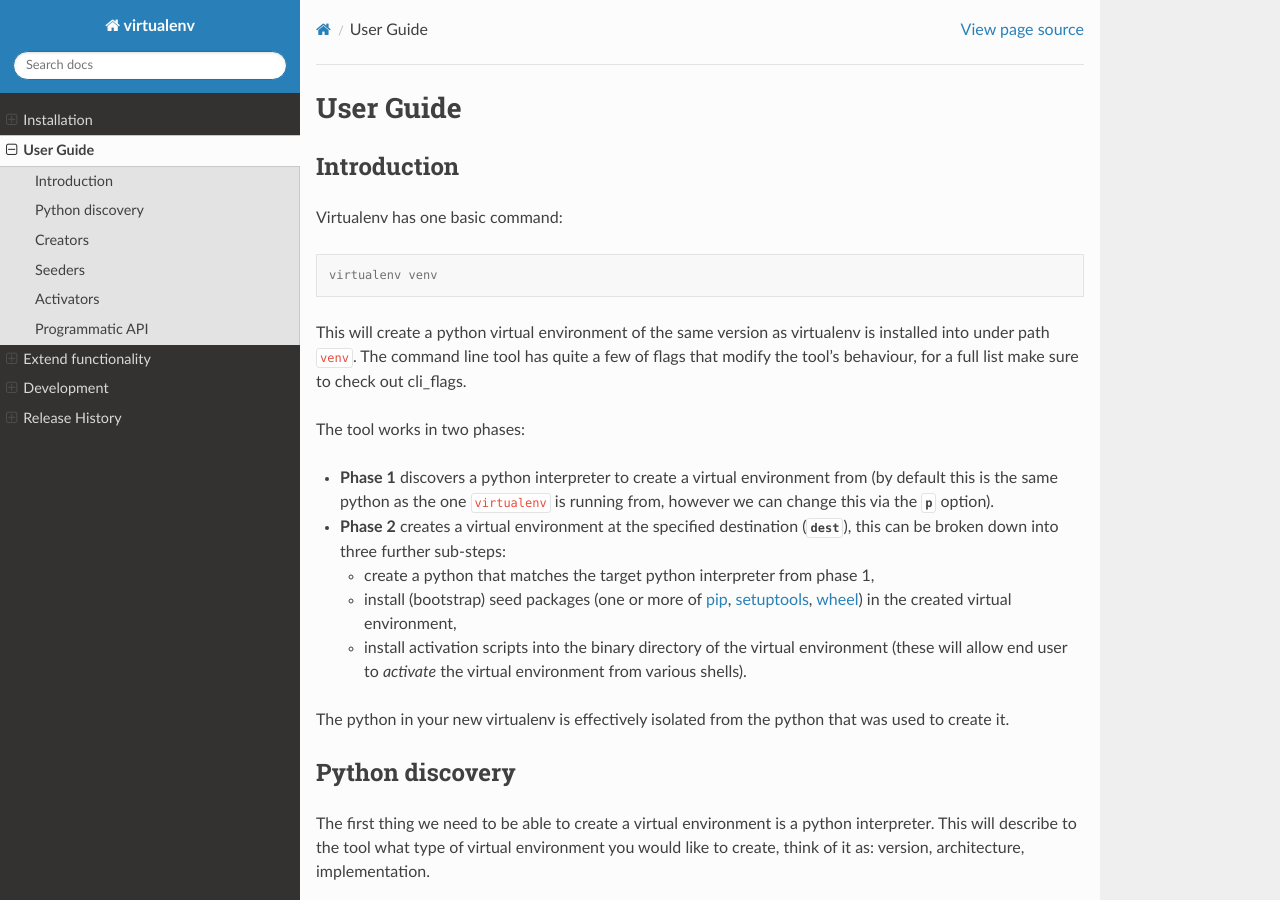
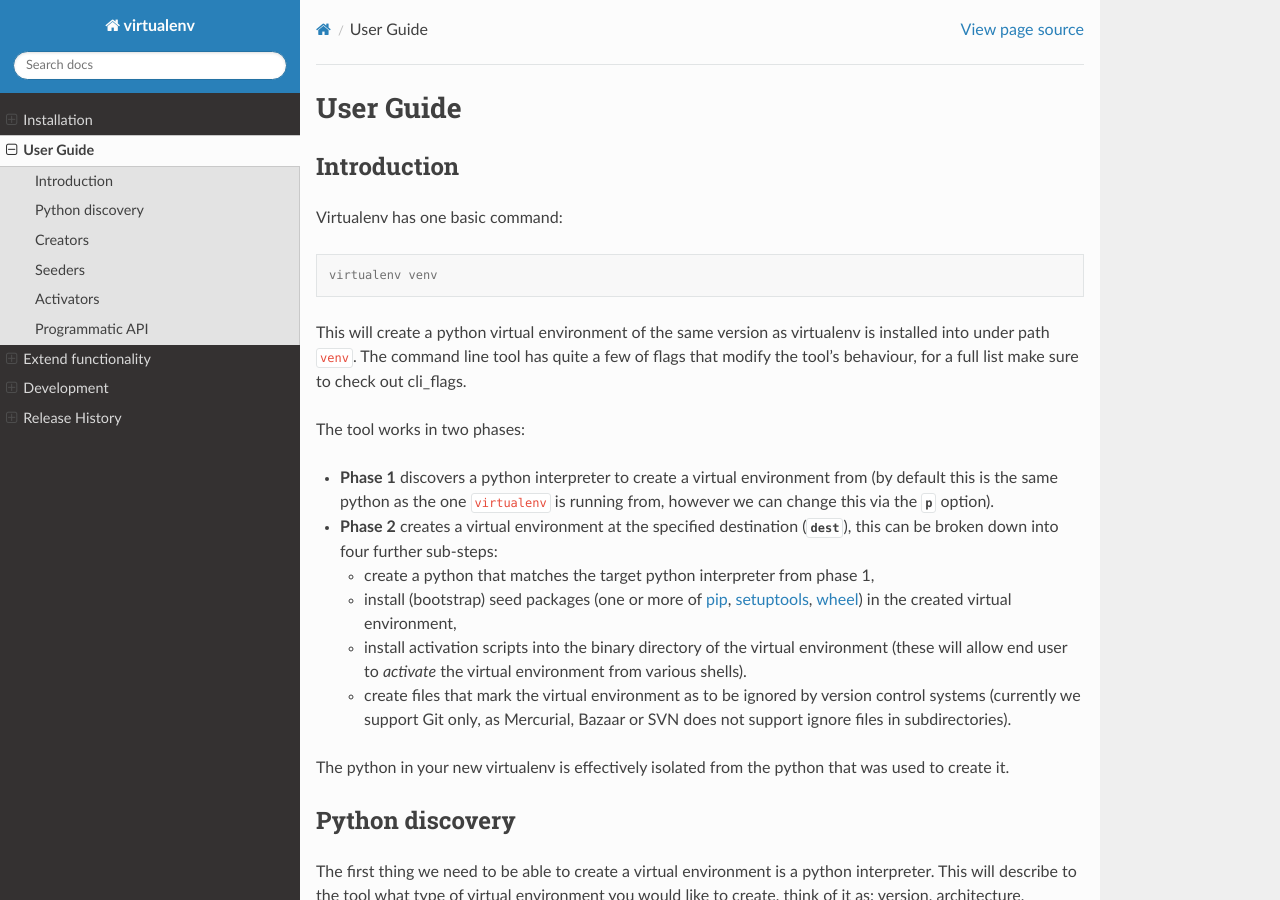
Before and after one commit to pypa/virtualenv, a Sphinx documentation site: the page built from docs/user_guide.rst, in a window 1280 px wide and 900 px high. Built offline with Sphinx 7.4.7 and the Read the Docs theme 2.0.0, drawn with Linux system fonts in a browser that asks for light colours; pages that are not in the unit, such as notebooks, are missing from menus; the version number could not be read and is left out.

Commit message:
Mark virtual environments ignored for Git (#1825)

```diff
--- /dev/null
+++ b/docs/changelog/1806.feature.rst
@@ -0,0 +1,2 @@
+Generate ignore file for version control systems to avoid tracking virtual environments by default. Users should
+remove these files if still want to track. For now we support only **git** by :user:`gaborbernat`.
--- a/docs/user_guide.rst
+++ b/docs/user_guide.rst
@@ -19,13 +19,15 @@
 - **Phase 1** discovers a python interpreter to create a virtual environment from (by default this is the same python
   as the one ``virtualenv`` is running from, however we can change this via the :option:`p` option).
 - **Phase 2** creates a virtual environment at the specified destination (:option:`dest`), this can be broken down into
-  three further sub-steps:
+  four further sub-steps:
 
   - create a python that matches the target python interpreter from phase 1,
   - install (bootstrap) seed packages (one or more of :pypi:`pip`, :pypi:`setuptools`, :pypi:`wheel`) in the created
     virtual environment,
   - install activation scripts into the binary directory of the virtual environment (these will allow end user to
     *activate* the virtual environment from various shells).
+  - create files that mark the virtual environment as to be ignored by version control systems (currently we support
+    Git only, as Mercurial, Bazaar or SVN does not support ignore files in subdirectories).
 
 The python in your new virtualenv is effectively isolated from the python that was used to create it.
 
```
Also changed, not shown: 1 other file.
